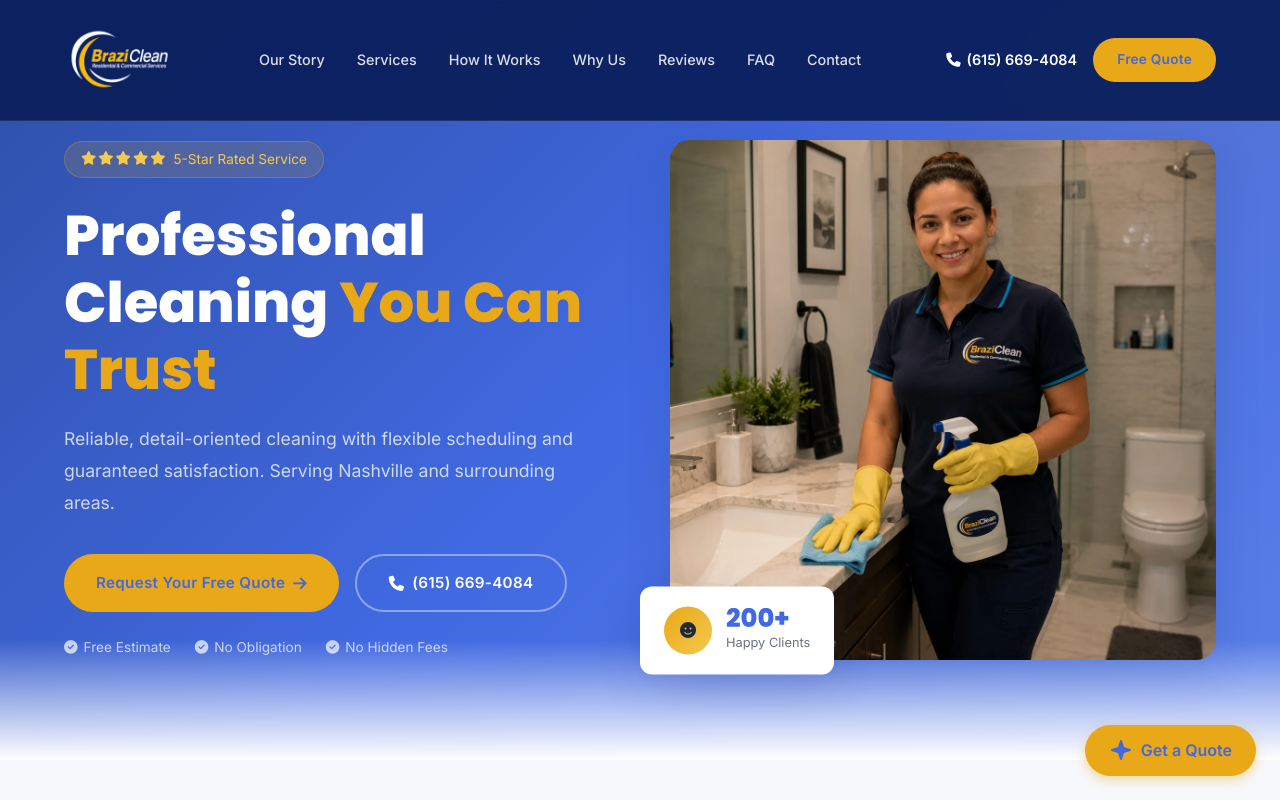
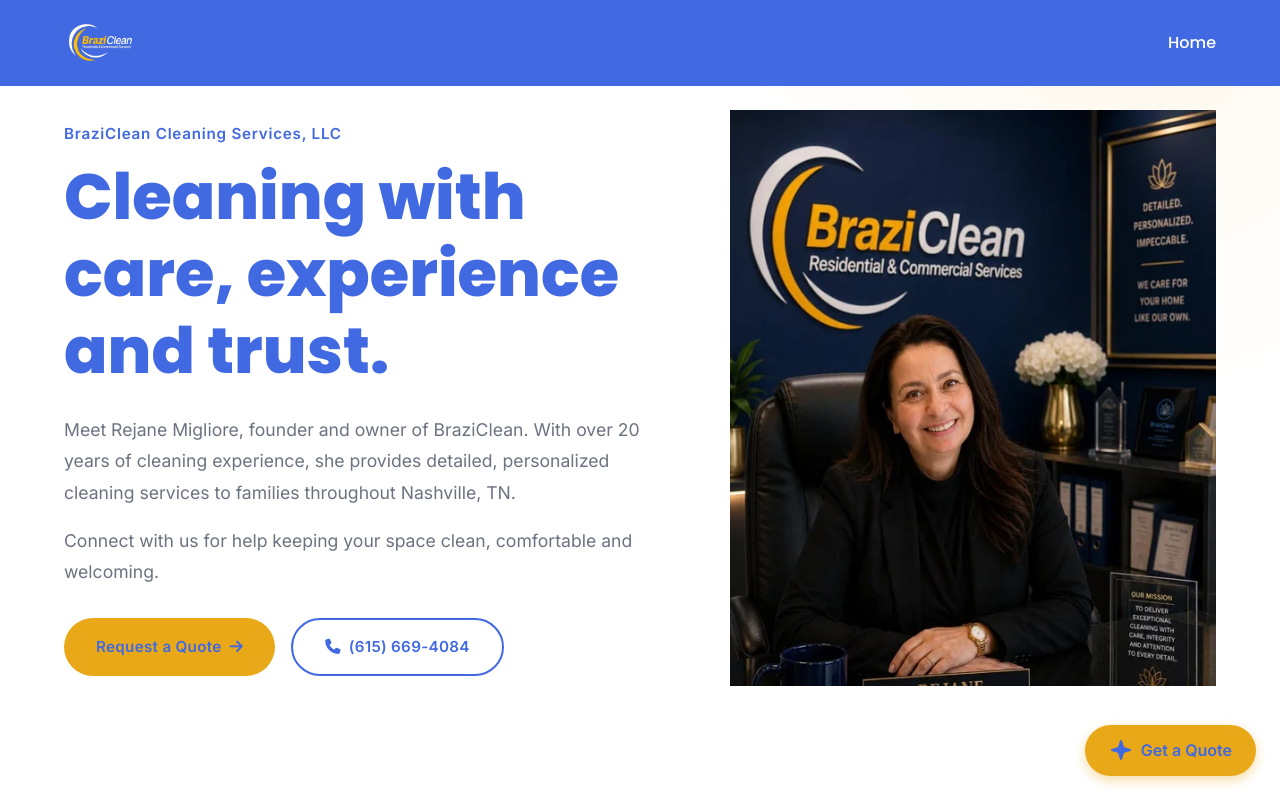
Before and after one commit to EduardoKainan/braziclear, a plain HTML site: page index.html in a window 1280 px wide. Shown: the top 800 px of the page. Drawn offline with Linux system fonts and the light colour scheme.

Commit message:
refactor: simplify landing page header and quote entry point

```diff
--- a/index.html
+++ b/index.html
@@ -95,48 +95,26 @@
 <!-- HEADER -->
 <header class="header" id="top">
 <div class="container">
-  <a href="#top" class="header-logo"><img src="images/logo-braziclean-240.webp" alt="BraziClean Logo" width="240" height="240" loading="eager" decoding="async"></a>
-  <nav class="nav-links"><a href="#about">Our Story</a><a href="#services">Services</a><a href="#process">How It Works</a>
-    <a href="#why-us">Why Us</a><a href="#testimonials">Reviews</a><a href="#faq">FAQ</a><a href="#contact">Contact</a>
-  </nav>
-  <div class="header-actions">
-    <a href="tel:+16156694084" class="header-phone"><i class="fas fa-phone"></i> (615) 669-4084</a>
-    <a href="#contact" class="btn btn-primary header-cta">Free Quote</a>
-  </div>
-  <button class="hamburger" aria-label="Menu"><span></span><span></span><span></span></button>
+  <a href="#top" class="header-logo"><img src="images/logo-braziclean-240.webp" alt="BraziClean Cleaning Services, LLC" width="240" height="240" loading="eager" decoding="async"></a>
+  <a href="#top" class="header-home">Home</a>
 </div>
 </header>
-
-<!-- MOBILE NAV -->
-<div class="mobile-overlay"></div>
-<nav class="mobile-nav">
-<button class="mobile-nav-close">&times;</button><a href="#about">Our Story</a><a href="#services">Services</a><a href="#process">How It Works</a>
-<a href="#why-us">Why Us</a><a href="#testimonials">Reviews</a><a href="#faq">FAQ</a><a href="#contact">Contact</a>
-</nav>
 
 <!-- HERO -->
 <section class="hero" id="hero">
 <div class="container">
   <div class="hero-content">
-    <div class="hero-badge"><div class="hero-stars"><i class="fas fa-star"></i><i class="fas fa-star"></i><i class="fas fa-star"></i><i class="fas fa-star"></i><i class="fas fa-star"></i></div> 5-Star Rated Service</div>
-    <h1>Professional Cleaning <span>You Can Trust</span></h1>
-    <p class="hero-text">Reliable, detail-oriented cleaning with flexible scheduling and guaranteed satisfaction. Serving Nashville and surrounding areas.</p>
+    <div class="section-label">BraziClean Cleaning Services, LLC</div>
+    <h1>Cleaning with care, <span>experience and trust.</span></h1>
+    <p class="hero-text">Meet Rejane Migliore, founder and owner of BraziClean. With over 20 years of cleaning experience, she provides detailed, personalized cleaning services to families throughout Nashville, TN.</p>
+    <p class="hero-text">Connect with us for help keeping your space clean, comfortable and welcoming.</p>
     <div class="hero-buttons">
-      <a href="#contact" class="btn btn-primary">Request Your Free Quote <i class="fas fa-arrow-right"></i></a>
-      <a href="tel:+16156694084" class="btn btn-outline-white"><i class="fas fa-phone"></i> (615) 669-4084</a>
-    </div>
-    <div class="hero-trust">
-      <span><i class="fas fa-check-circle"></i> Free Estimate</span>
-      <span><i class="fas fa-check-circle"></i> No Obligation</span>
-      <span><i class="fas fa-check-circle"></i> No Hidden Fees</span>
+      <a href="#contact" class="btn btn-primary">Request a Quote <i class="fas fa-arrow-right"></i></a>
+      <a href="tel:+16156694084" class="btn btn-secondary"><i class="fas fa-phone"></i> (615) 669-4084</a>
     </div>
   </div>
   <div class="hero-image">
-    <img src="images/hero-cleaning.webp" alt="Professional BraziClean cleaner" width="1402" height="1122" loading="eager" fetchpriority="high" decoding="async">
-    <div class="hero-float-card">
-      <div class="float-icon"><i class="fas fa-smile"></i></div>
-      <div><div class="float-number">200+</div><div class="float-label">Happy Clients</div></div>
-    </div>
+    <img src="images/story-hero.webp" alt="Rejane Migliore, founder and owner of BraziClean" width="543" height="724" loading="eager" fetchpriority="high" decoding="async">
   </div>
 </div>
 </section>
--- a/styles.css
+++ b/styles.css
@@ -754,3 +754,66 @@
     padding: 12px 20px;
   }
 }
+
+/* ===== SIMPLE WHITE LAYOUT ===== */
+body { background: #fff; }
+.header { background: rgba(255,255,255,0.98); border-bottom: 1px solid var(--gray-100); }
+.header .container { height: 92px; }
+.header-logo img { height: 78px; }
+.header-phone { color: var(--navy); }
+.hero { background: #fff; padding-top: 120px; }
+.hero::after { display: none; }
+.hero h1 { color: var(--navy); }
+.hero-text { color: var(--text-light); }
+.hero-phone-btn { color: var(--navy); }
+.hero-phone-btn .icon-circle { background: var(--gray-50); }
+.hero-phone-btn svg { fill: var(--navy); }
+.brand-story, .services, .process, .why-us, .testimonials, .faq, .areas, .contact { background: #fff; }
+.cta-banner { background: #fff; border-top: 1px solid var(--gray-100); border-bottom: 1px solid var(--gray-100); }
+.cta-banner h2 { color: var(--navy); }
+.cta-banner p, .cta-trust { color: var(--text-light); }
+.footer { background: #fff; color: var(--text-light); border-top: 1px solid var(--gray-100); }
+.footer h4 { color: var(--navy); }
+.footer ul a, .footer-brand p { color: var(--text-light); }
+.footer-bottom { border-top-color: var(--gray-100); }
+@media (max-width: 1024px) {
+  .header-actions { display: flex; }
+  .header-phone { display: none; }
+  .hero { padding-top: 120px; }
+}
+@media (max-width: 600px) {
+  .header-cta { padding: 10px 18px; }
+  .header-logo img { height: 68px; }
+}
+
+/* ===== REFERENCE HEADER AND HERO ===== */
+.header { background: var(--navy); border-bottom: 0; }
+.header .container { height: 86px; }
+.header-logo img { height: 72px; }
+.header-home { color: var(--white); font-family: 'Poppins', sans-serif; font-weight: 500; font-size: 1rem; }
+.header-home:hover { color: var(--gold-light); }
+.hero { min-height: calc(100vh - 86px); padding: 110px 0 90px; }
+.hero .container { grid-template-columns: 1.1fr 0.9fr; gap: 72px; }
+.hero-content { color: var(--text); max-width: 620px; }
+.hero-content .section-label { color: var(--navy); letter-spacing: .05em; text-transform: none; font-size: .95rem; }
+.hero h1 { font-size: clamp(2.4rem, 5vw, 4.2rem); margin-bottom: 24px; }
+.hero h1 span { color: var(--navy); }
+.hero-text { max-width: 580px; margin-bottom: 16px; }
+.hero-buttons { margin-top: 30px; }
+.hero-image img { height: min(620px, 72vh); border-radius: 0; object-fit: cover; object-position: center top; box-shadow: none; }
+.hero-float-card { display: none; }
+@media (max-width: 1024px) {
+  .hero .container { grid-template-columns: 1fr; gap: 42px; }
+  .hero-content { text-align: left; margin: 0; }
+  .hero-text { margin-left: 0; margin-right: 0; }
+  .hero-buttons { justify-content: flex-start; }
+  .hero-image { max-width: 540px; margin: 0 auto; }
+}
+@media (max-width: 600px) {
+  .header .container { height: 76px; }
+  .header-logo img { height: 62px; }
+  .hero { padding-top: 72px; }
+  .hero-buttons { align-items: stretch; flex-direction: column; }
+  .hero-buttons .btn { justify-content: center; }
+  .hero-image img { height: 480px; }
+}
```
